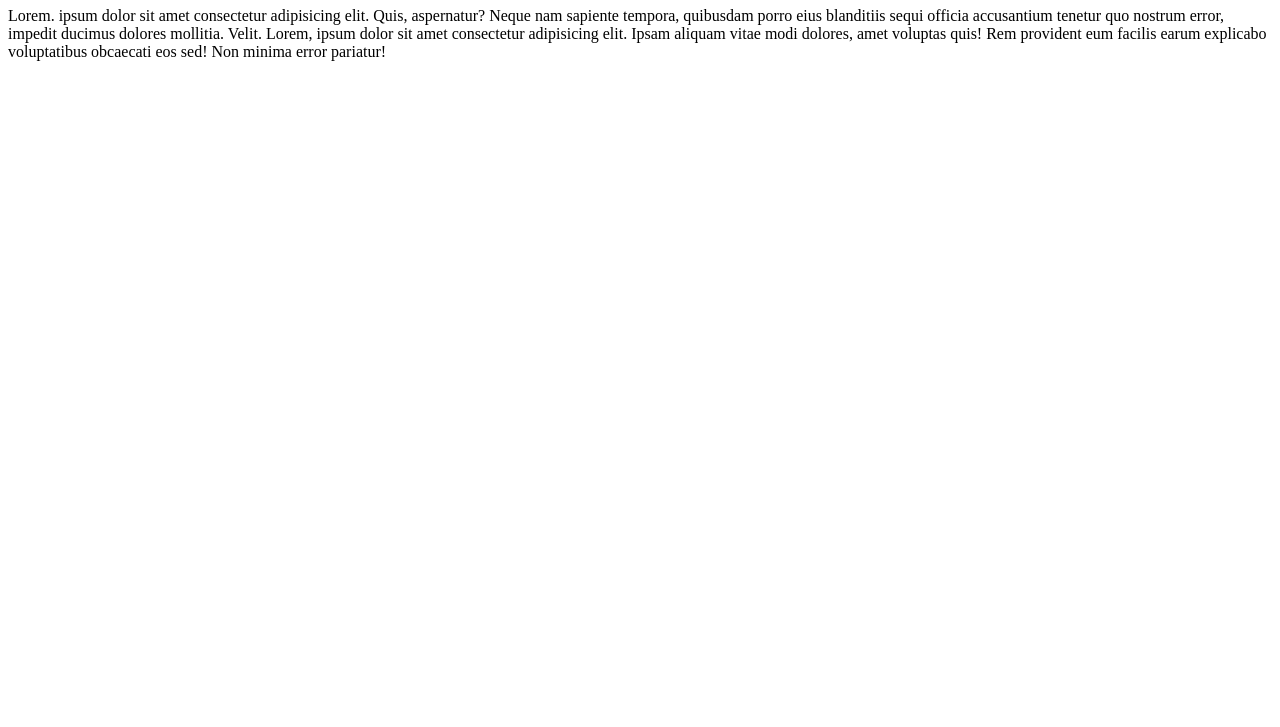
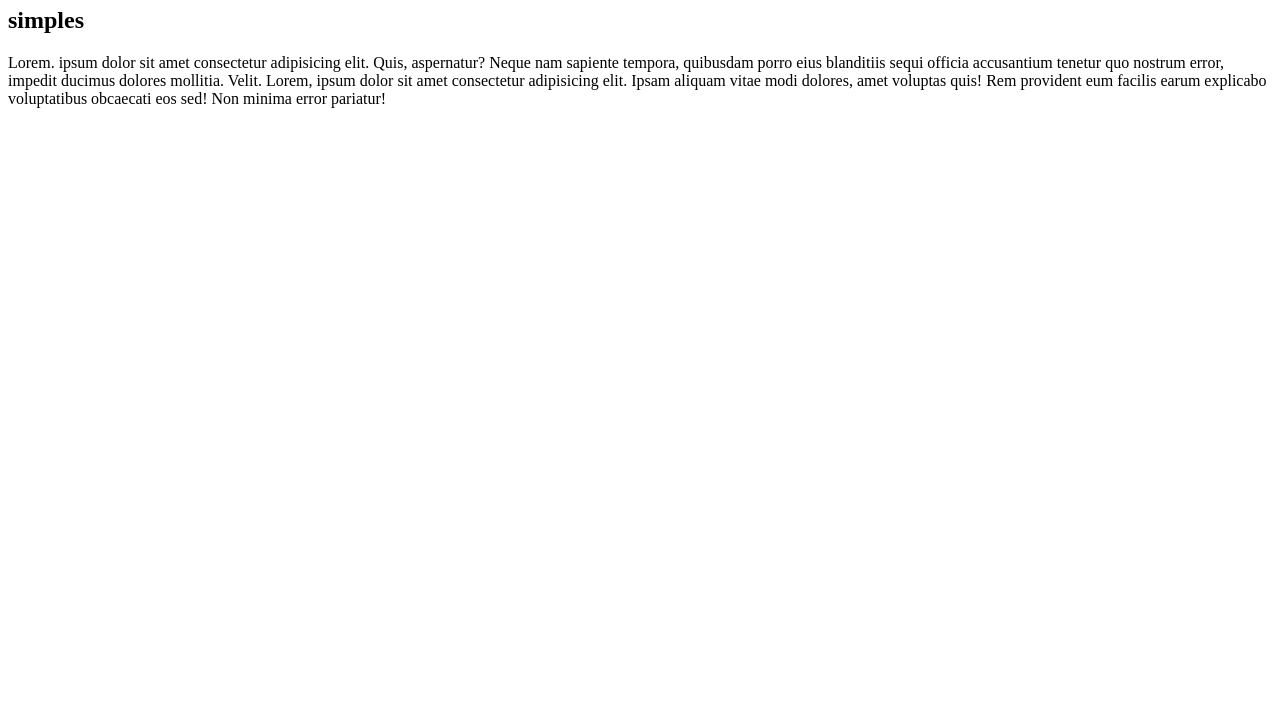
Before and after one commit to istchuk/codigos-istchuk-dw, a plain HTML site: page códigos/index.html in a window 1280 px wide. Shown: the part 73-800 px from the top of the page. Drawn offline with Linux system fonts and the light colour scheme.

Commit message:
atualização página index

```diff
--- a/códigos/index.html
+++ b/códigos/index.html
@@ -9,6 +9,8 @@
 <body>
     <h1>MINHA PRIMEIRA PÁGINA</h1>
 
+    <h2>simples</h2>
+
     <p>Lorem. ipsum dolor sit amet consectetur adipisicing elit. Quis, aspernatur? Neque nam sapiente tempora, quibusdam porro eius blanditiis sequi officia accusantium tenetur quo nostrum error, impedit ducimus dolores mollitia. Velit. Lorem, ipsum dolor sit amet consectetur adipisicing elit. Ipsam aliquam vitae modi dolores, amet voluptas quis! Rem provident eum facilis earum explicabo voluptatibus obcaecati eos sed! Non minima error pariatur!</p>
 
 </body>
```
